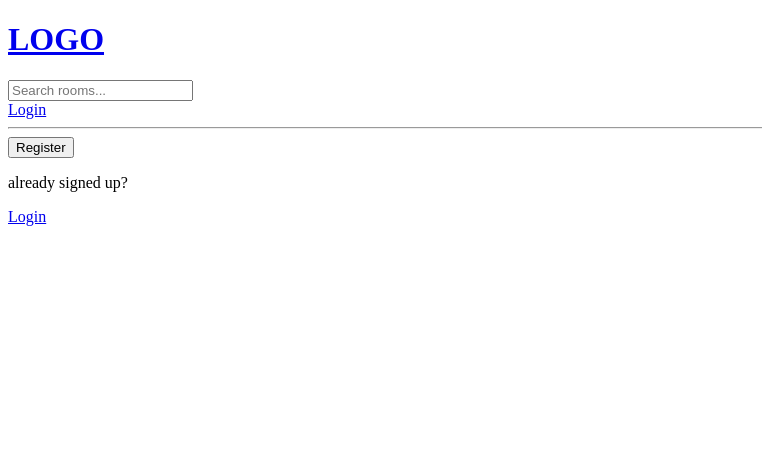
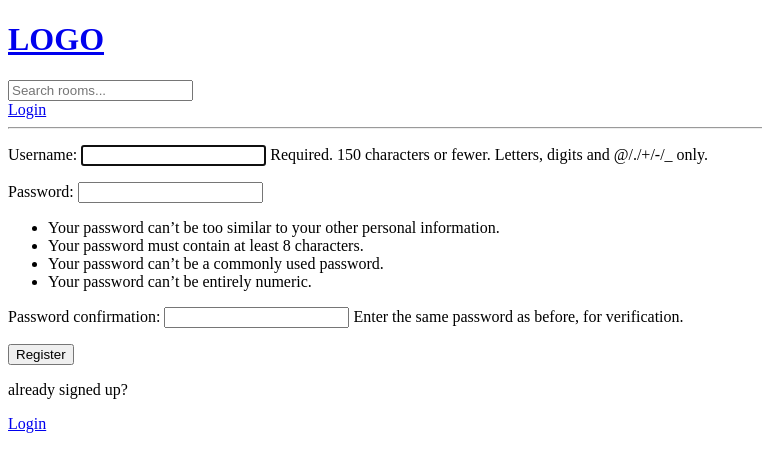
Before and after one commit to boogahead/django_mysite, a Django app: page /register/ in a window 1280 px wide. Shown: the top 472 px of the page, without its empty margins (0-762 px from the left). Run offline with Django 4.2, Linux system fonts and the light colour scheme.

Commit message:
touching on comment section etc

```diff
--- a/base/templates/base/login_register.html
+++ b/base/templates/base/login_register.html
@@ -21,7 +21,7 @@
 <div>
     <form method="POST"action="">  <!--method post : send action to server-->
         {%csrf_token%}
-
+        {{form.as_p}}
         <input type="submit" value="Register"/>
     </form>
 
--- a/base/views.py
+++ b/base/views.py
@@ -8,6 +8,8 @@ from django.contrib import messages
 from django.contrib.auth.decorators import login_required
 from django.contrib.auth import authenticate, login,logout
 from django.http import HttpResponse
+from django.contrib.auth.forms import UserCreationForm
+
 # Create your views here.
 #function / classes deals with what something people will see if they go to certain url
 
@@ -23,7 +25,7 @@ def loginPage(request):
         return redirect('home')
 
     if request.method=='POST':
-        username=request.POST.get('username')
+        username=request.POST.get('username').lower()
         password=request.POST.get('password')# receiving data from frontend
 
         try: #try to query user
@@ -45,8 +47,21 @@ def logoutUser(request):
     return redirect('home')
 
 def registerPage(request):
-    page='register'
-    return render(request,'base/login_register.html')
+    #page='register'
+    form=UserCreationForm() #create a template user creation form
+
+    if request.method == 'POST': #process form created
+        form=UserCreationForm(request.POST)# go through the usercreation form input made by user
+        if form.is_valid():#if form valid
+            user=form.save(commit=False)  #check whether there are any dirty data (upper case in email for example) so dont commit straightaway
+            user.username=user.username.lower() #turn username to lowercase if there are any uppercase
+            user.save()
+            login(request,user) #log the registered user in
+            return redirect('home')# return to homepage
+        else:
+            messages.error(request,"An error has Occured during registration!")
+
+    return render(request,'base/login_register.html',{'form':form})
 
 def home(request):
     q= request.GET.get('q') if request.GET.get('q')!= None else '' # q is whatever we passed through te url if nothing passed in , just set as empty
@@ -64,9 +79,13 @@ def home(request):
     context={'rooms':rooms,'topics':topics,'room_count':room_count} #save the things you want to send in insi de the context variable
     return render(request,'base/home.html',context) #the rooms[] is passed onto the 'home' page.
     #(templates folder inside base folder) base/home.html
+
 def room(request,pk): #can pass in dynamic value
     room=Room.objects.get(id=pk) # return back one single item id=pk means unique id so it can spew out only one room
-    context={'room':room}
+    room_messages=room.message_set.all().order_by('-created') # we can query the children of certian Model. wea re getting all the children(comments) from the model Messages. (its in models.py messages)
+    #give us the set of messages related to the specified room
+
+    context={'room':room,'room_messages':room_messages}
     return render(request,'base/room.html',context)
 
 @login_required(login_url='Login') #if user is not authenticated, user will be directed to a page to login
--- a/templates/navbar.html
+++ b/templates/navbar.html
@@ -6,6 +6,7 @@
     <input type="text" name="q" placeholder="Search rooms..." />
 </form>
 {% if request.user.is_authenticated %}
+<p>Hello {{request.user}}</p>
 <a href="{%url 'logout'%}">Logout</a> <!--if user is authenticated, add a logout button-->
 {%else%}
 <a href="{% url 'Login'%}">Login</a>
```
Also changed, not shown: base/templates/base/room.html (+16 -0 lines), db.sqlite3.
